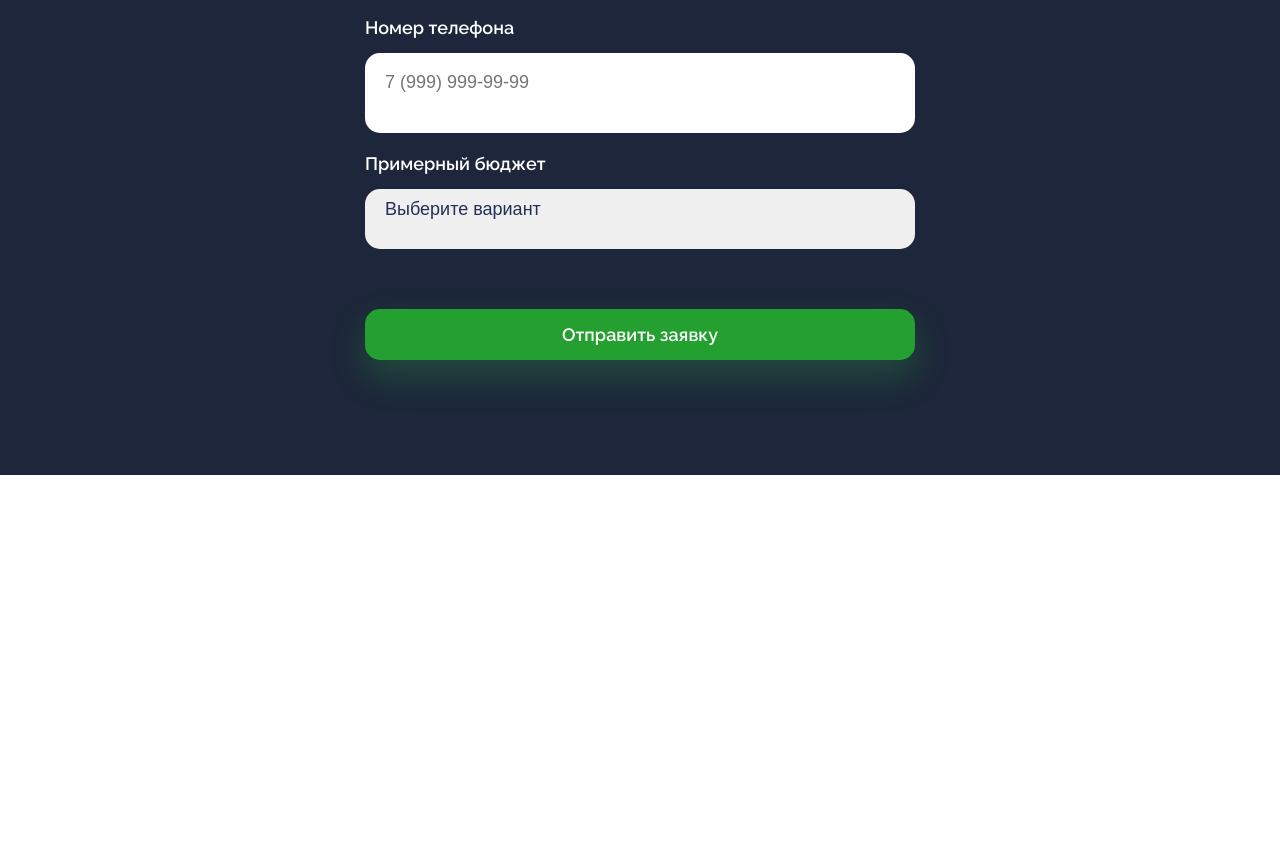
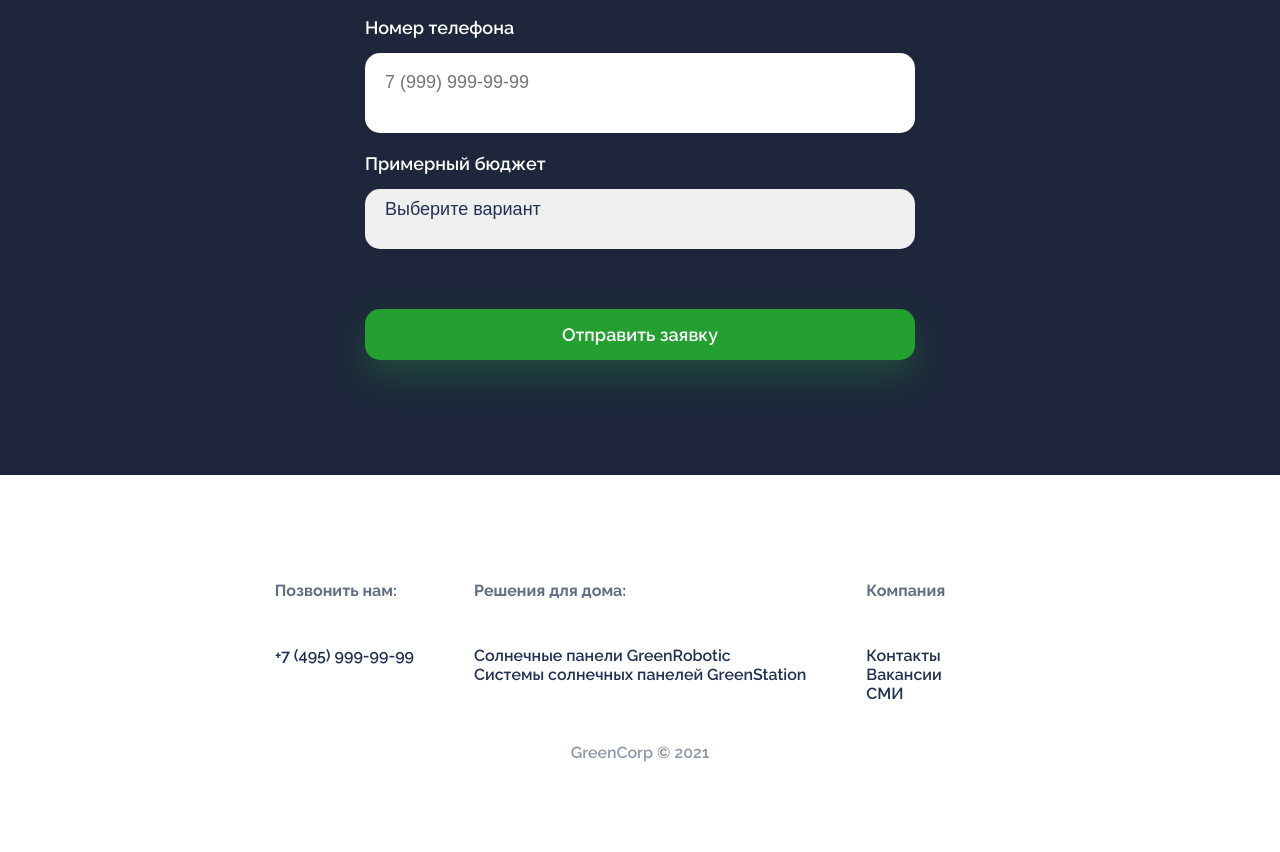
Before and after one commit to Kamil2045/green-corp-landing, a plain HTML site: page index.html in a window 1280 px wide. Shown: the part 1506-2358 px from the top of the page. Before the commit the page ends 1981 px from the top, so only its background shows below. Drawn offline with Linux system fonts and the light colour scheme.

Commit message:
Add files via upload

```diff
--- a/index.html
+++ b/index.html
@@ -80,4 +80,43 @@
 </section>
 
 </body>
+
+<footer>
+  <div class="footer__container">
+    <div class="footer__group">
+      <h3>Позвонить нам:</h3>
+      <div class="footer__links">
+        <a href="74959999999">+7 (495) 999-99-99</a>
+      </div>
+    </div>
+
+    <div class="footer__group">
+      <h3>Решения для дома:</h3>
+      <div class="footer__links">
+        <a href="#">Солнечные панели GreenRobotic</a>
+        <br>
+        <a href=#">Системы солнечных панелей GreenStation</a>
+      </div>
+    </div>
+
+    <div class="footer__group">
+      <h3>Компания</h3>
+      <div class="footer__links">
+        <a href="#">Контакты</a>
+        <br>
+        <a href="#">Вакансии</a>
+        <br>
+        <a href="#">СМИ</a>
+      </div>
+    </div>
+
+  </div>
+
+  <div class="footer__copyright">
+    GreenCorp © 2021
+  </div>
+
+
+</footer>
 </html>
+</html>
--- a/main.css
+++ b/main.css
@@ -189,3 +189,34 @@ header .logo:hover {
 input:focus {
   border: 2px solid orange;
 }
+
+footer {
+  padding-top: 90px;
+  padding-bottom: 90px;
+  padding-left: 20px;
+  padding-right: 20px;
+  font-size: 16px;
+  font-weight: 600;
+}
+
+.footer__container {
+  display: flex;
+  flex-direction: row;
+  justify-content: center;
+}
+
+.footer__group {
+  padding-right: 60px;
+}
+
+.footer__group h3 {
+  font-size: 16px;
+  opacity: 0.7;
+  padding-bottom: 30px;
+}
+
+.footer__copyright {
+  padding-top: 40px;
+  text-align: center;
+  opacity: 0.5;
+}
```
